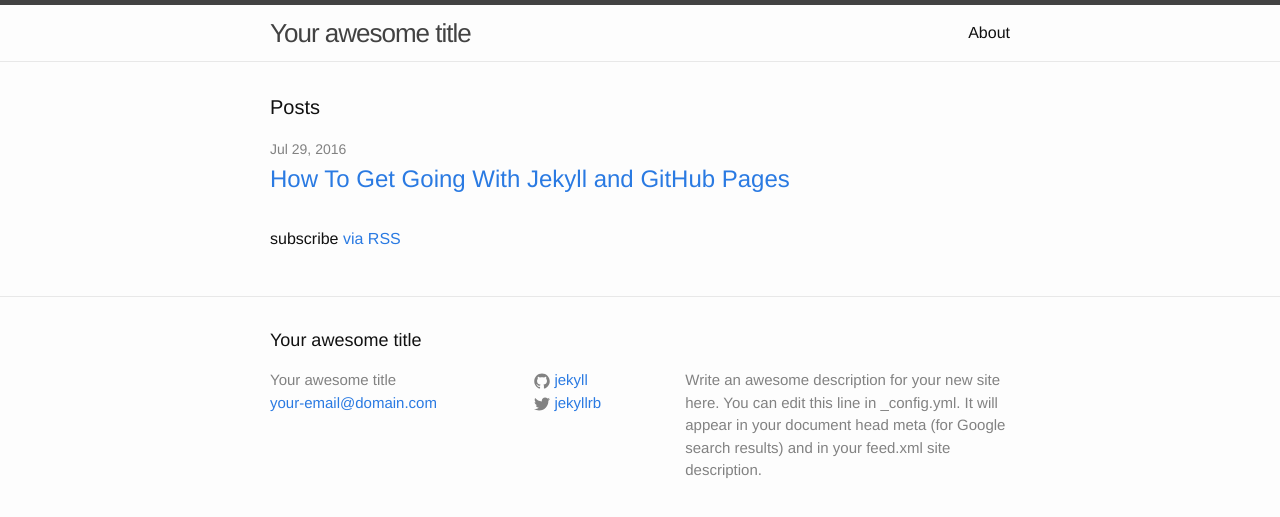
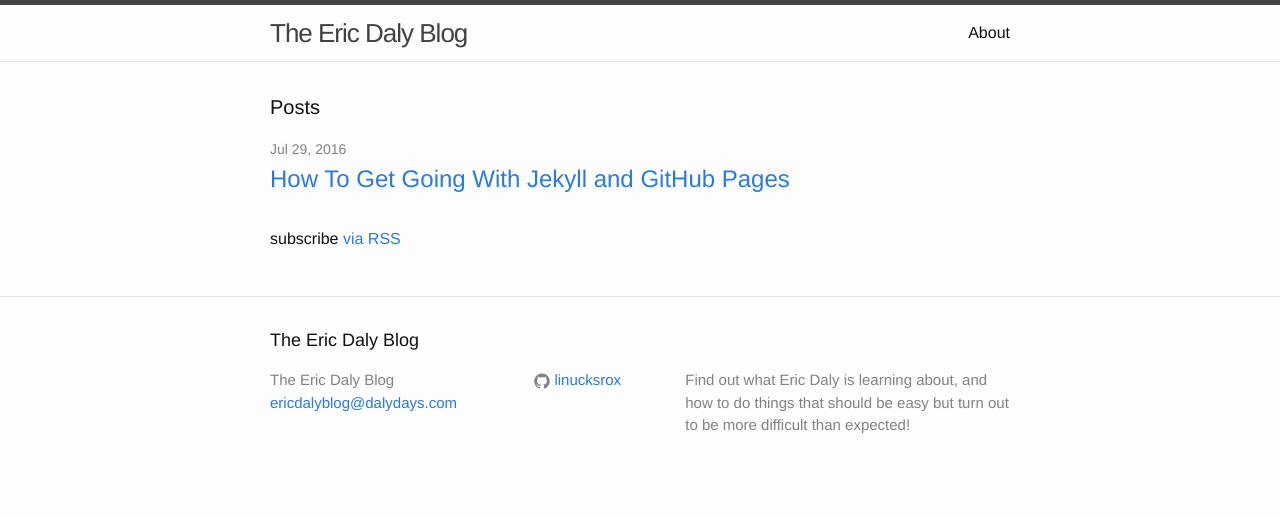
Before and after one commit to linucksrox/linucksrox.github.io, a Jekyll site: the page built from index.html, in a window 1280 px wide. Shown: the top 517 px of the page. Built offline with Jekyll 4.4.1, drawn with Linux system fonts in a browser that asks for light colours.

Commit message:
Customize _config.yml

```diff
--- a/_config.yml
+++ b/_config.yml
@@ -6,16 +6,14 @@
 # 'jekyll serve'. If you change this file, please restart the server process.
 
 # Site settings
-title: Your awesome title
-email: your-email@domain.com
+title: The Eric Daly Blog
+email: ericdalyblog@dalydays.com
 description: > # this means to ignore newlines until "baseurl:"
-  Write an awesome description for your new site here. You can edit this
-  line in _config.yml. It will appear in your document head meta (for
-  Google search results) and in your feed.xml site description.
+  Find out what Eric Daly is learning about, and how to do things that should be easy but turn out to be more difficult than expected!
 baseurl: "" # the subpath of your site, e.g. /blog
-url: "http://yourdomain.com" # the base hostname & protocol for your site
-twitter_username: jekyllrb
-github_username:  jekyll
+url: "http://ericdalyblog.dalydays.com" # the base hostname & protocol for your site
+#twitter_username: linucksrox
+github_username:  linucksrox
 
 # Build settings
 markdown: kramdown
```
